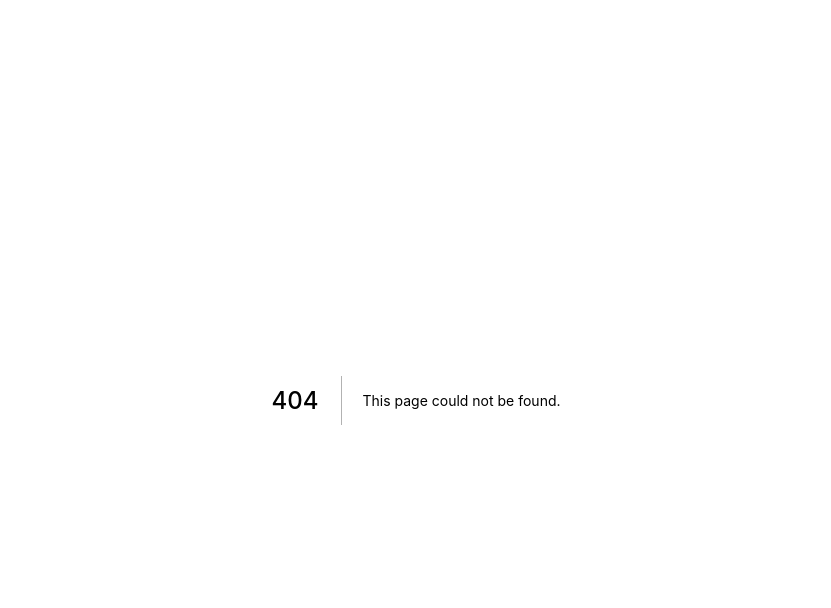
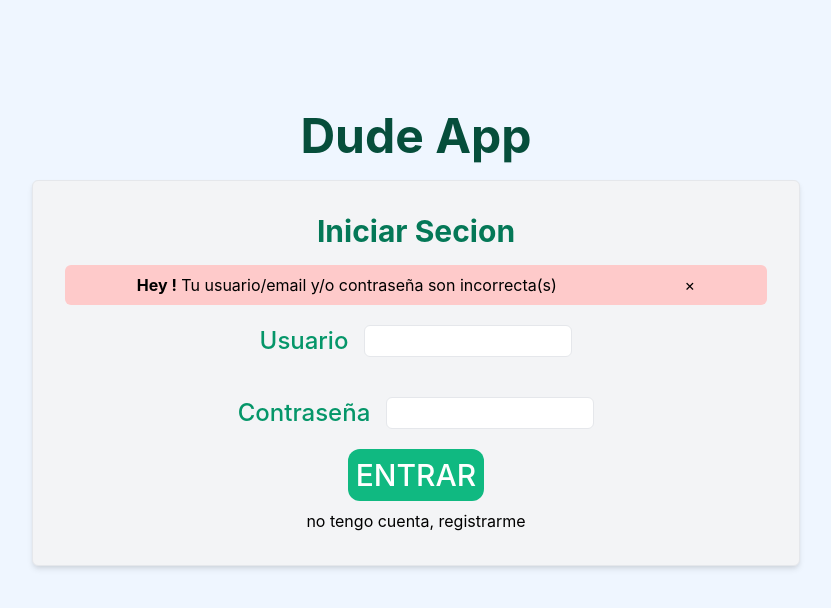
Before and after one commit to kevito3d/dude-next, a Next.js app: page /login in a window 1280 px wide. Before the commit this address had no page. Shown: the top 608 px of the page, without its empty margins (224-1055 px from the left). Built offline with nearby package versions, Linux system fonts and the light colour scheme.

Commit message:
logininterface

```diff
--- a/src/pages/_app.js
+++ b/src/pages/_app.js
@@ -1,5 +1,4 @@
 import '../styles/globals.css'
-
 function MyApp({ Component, pageProps }) {
   return <Component {...pageProps} />
 }
--- /dev/null
+++ b/src/pages/_document.js
@@ -0,0 +1,22 @@
+import Document, { Html, Head, Main, NextScript } from 'next/document'
+
+class MyDocument extends Document {
+  static async getInitialProps(ctx) {
+    const initialProps = await Document.getInitialProps(ctx)
+    return { ...initialProps }
+  }
+
+  render() {
+    return (
+      <Html>
+        <Head />
+        <body className="bg-blue-50">
+          <Main />
+          <NextScript />
+        </body>
+      </Html>
+    )
+  }
+}
+
+export default MyDocument
--- a/src/pages/index.js
+++ /dev/null
@@ -1,69 +0,0 @@
-import Head from 'next/head'
-import Image from 'next/image'
-import styles from '../styles/Home.module.css'
-
-export default function Home() {
-  return (
-    <div className={styles.container}>
-      <Head>
-        <title>Create Next App</title>
-        <meta name="description" content="Generated by create next app" />
-        <link rel="icon" href="/favicon.ico" />
-      </Head>
-
-      <main className={styles.main}>
-        <h1 className={styles.title}>
-          Welcome to <a href="https://nextjs.org">Next.js!</a>
-        </h1>
-
-        <p className={styles.description}>
-          Get started by editing{' '}
-          <code className={styles.code}>pages/index.js</code>
-        </p>
-
-        <div className={styles.grid}>
-          <a href="https://nextjs.org/docs" className={styles.card}>
-            <h2>Documentation &rarr;</h2>
-            <p>Find in-depth information about Next.js features and API.</p>
-          </a>
-
-          <a href="https://nextjs.org/learn" className={styles.card}>
-            <h2>Learn &rarr;</h2>
-            <p>Learn about Next.js in an interactive course with quizzes!</p>
-          </a>
-
-          <a
-            href="https://github.com/vercel/next.js/tree/master/examples"
-            className={styles.card}
-          >
-            <h2>Examples &rarr;</h2>
-            <p>Discover and deploy boilerplate example Next.js projects.</p>
-          </a>
-
-          <a
-            href="https://vercel.com/new?utm_source=create-next-app&utm_medium=default-template&utm_campaign=create-next-app"
-            className={styles.card}
-          >
-            <h2>Deploy &rarr;</h2>
-            <p>
-              Instantly deploy your Next.js site to a public URL with Vercel.
-            </p>
-          </a>
-        </div>
-      </main>
-
-      <footer className={styles.footer}>
-        <a
-          href="https://vercel.com?utm_source=create-next-app&utm_medium=default-template&utm_campaign=create-next-app"
-          target="_blank"
-          rel="noopener noreferrer"
-        >
-          Powered by{' '}
-          <span className={styles.logo}>
-            <Image src="/vercel.svg" alt="Vercel Logo" width={72} height={16} />
-          </span>
-        </a>
-      </footer>
-    </div>
-  )
-}
--- /dev/null
+++ b/src/pages/login.js
@@ -0,0 +1,71 @@
+import { useState } from "react";
+
+const Login = () => {
+    const [loading, setLoading] = useState(false);
+    const handleSubmit = (e) => {
+        e.preventDefault();
+        setLoading(!loading);
+    };
+    const [mensaje, setMensaje] = useState(true);
+    const close = () => {
+        setMensaje(false);
+    };
+
+    return (
+        <div className="w-full h-screen flex flex-col items-center ">
+            <label className="font-bold text-5xl text-green-900 mt-28 mb-5">Dude App</label>
+            <form id="form-signin" className="w-3/5"  onSubmit={handleSubmit}>
+                <div className="bg-gray-100 p-8 shadow-md border rounded-md">
+                    <div className="flex flex-col items-center ">
+                        <div className="pb-4">
+                            <label className="font-bold text-3xl text-green-700">Iniciar Secion</label>
+
+
+                        </div>
+                        {
+                            mensaje && <div id="alert" className="flex p-2 rounded-md bg-red-200 w-full justify-around">
+                            <div className="text_alert">
+                                <strong>Hey !</strong> Tu usuario/email y/o contraseña son
+                                incorrecta(s)
+                            </div>
+                            <button
+                                onClick={close}
+                                type="button"
+                                className="close"
+                                data-dismiss="alert"
+                                aria-label="Close"
+                            >
+                                <span aria-hidden="true">&times;</span>
+                            </button>
+                        </div>
+                        }
+
+
+                        <div className="flex justify-center  my-5 w-full">
+                            <label className="font-medium text-2xl pr-4 text-green-600" for="username">Usuario</label>
+                            <input className="border focus:outline-none focus:border-green-600 rounded-md pl-3 w-52" id="username" name="user " type="text" required />
+                        </div>
+                        <div className="flex justify-center my-5 w-full">
+                            <label className="font-medium text-2xl pr-4 text-green-600" for="password">Contraseña</label>
+                            <input className="border focus:outline-none focus:border-green-600 rounded-md pl-3 w-52" id="password" name="pass " type="password" required />
+                        </div>
+                        {
+                            loading ?
+                                <div className="w-16 h-16 rounded-full border-l-2 border-r-2 animate-spin border-green-700  mb-2">
+
+                                </div>
+                                :
+                                <button  id="login"  type="submit" className="bg-green-500 font-medium text-3xl rounded-xl p-2 text-white mb-2">ENTRAR</button>
+                        }
+                        <div id="spinner" className="content">
+                            <div className="spinner"></div>
+                        </div>
+                        <a className="createA" href="/signup">no tengo cuenta, registrarme</a>
+                    </div>
+                </div>
+            </form>
+        </div>
+    )
+}
+
+export default Login;
```
